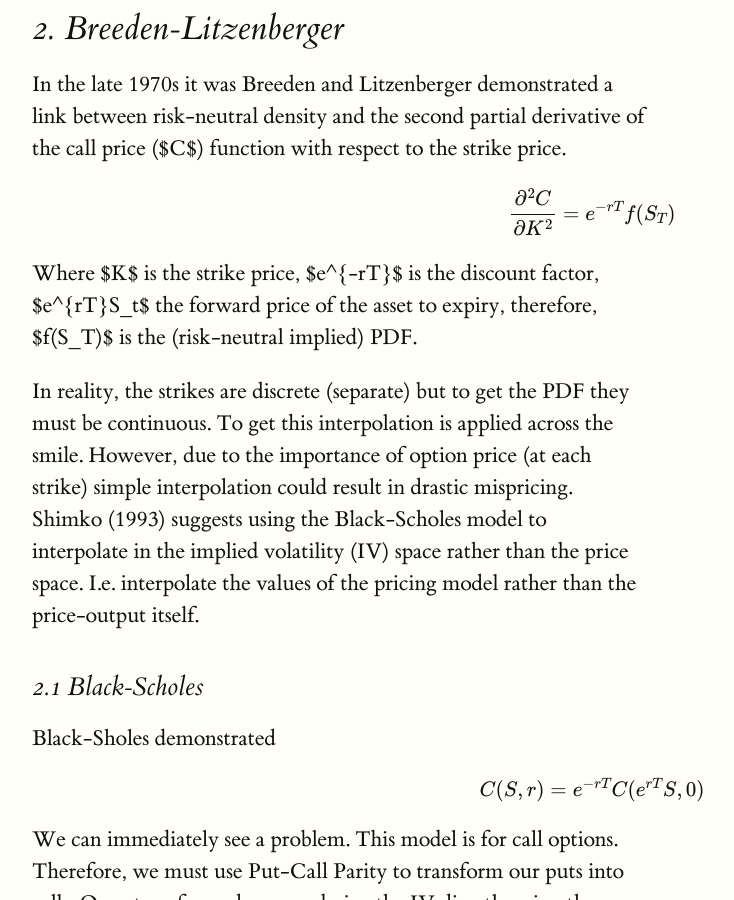
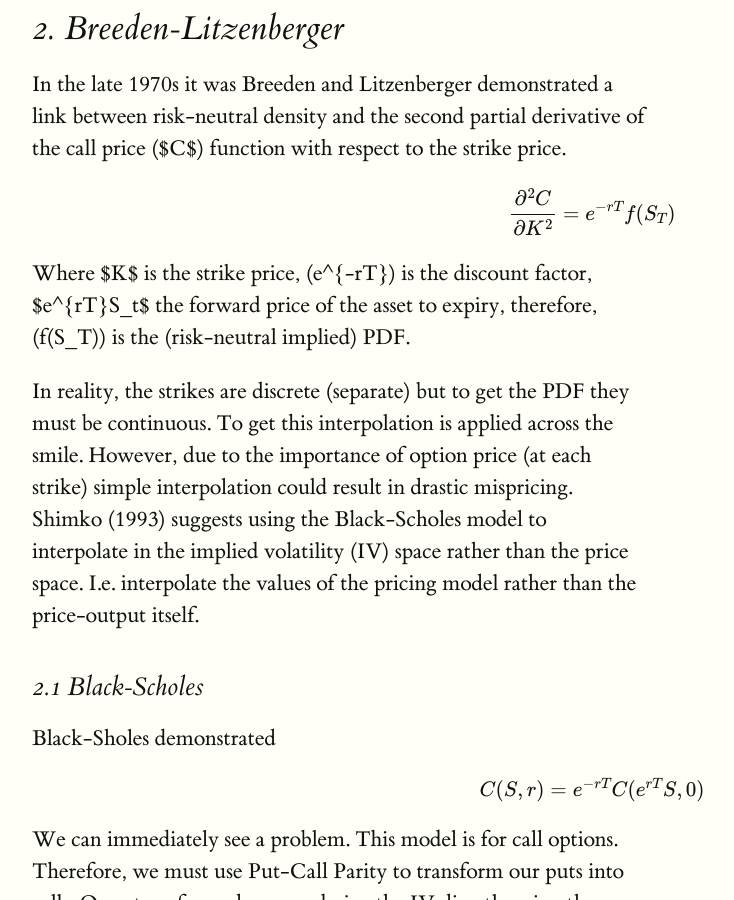
Before and after one commit to CSomers3/csomers3.github.io, a Jekyll site: the page built from _posts/2024-01-30-RND.md, in a window 1280 px wide and 900 px high, scrolled down 2433 px. Shown: the whole window, without its empty margins (128-862 px from the left). Built offline with Jekyll 4.4.1, drawn with Linux system fonts in a browser that asks for light colours; formulas are drawn with MathJax 3.

Commit message:
Update 2024-01-30-RND.md

```diff
--- a/_posts/2024-01-30-RND.md
+++ b/_posts/2024-01-30-RND.md
@@ -35,7 +35,7 @@ In the late 1970s it was Breeden and Litzenberger demonstrated a link between ri
 
 $$\frac{\partial^2 C}{\partial K^2} = e^{-rT} f(S_T)$$
 
-Where $K$ is the strike price, $e^{-rT}$ is the discount factor, $e^{rT}S_t$ the forward price of the asset to expiry, therefore, $f(S_T)$ is the (risk-neutral implied) PDF.
+Where $K$ is the strike price, \(e^{-rT}) is the discount factor, $e^{rT}S_t$ the forward price of the asset to expiry, therefore, \(f(S_T)) is the (risk-neutral implied) PDF.
 
 In reality, the strikes are discrete (separate) but to get the PDF they must be continuous. To get this interpolation is applied across the smile. However, due to the importance of option price (at each strike) simple interpolation could result in drastic mispricing. Shimko (1993) suggests using the Black-Scholes model to interpolate in the implied volatility (IV) space rather than the price space. I.e. interpolate the values of the pricing model rather than the price-output itself.
 
```
